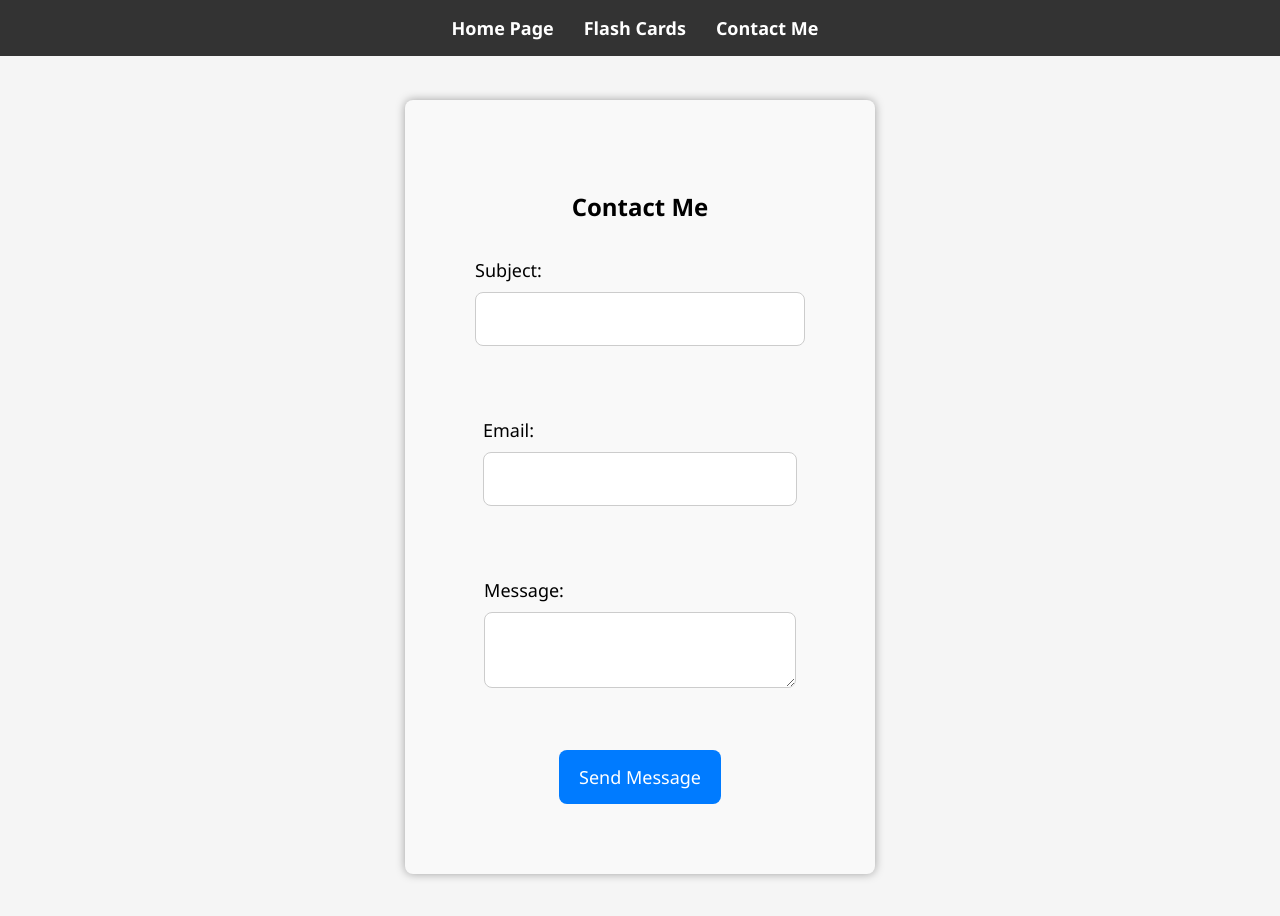
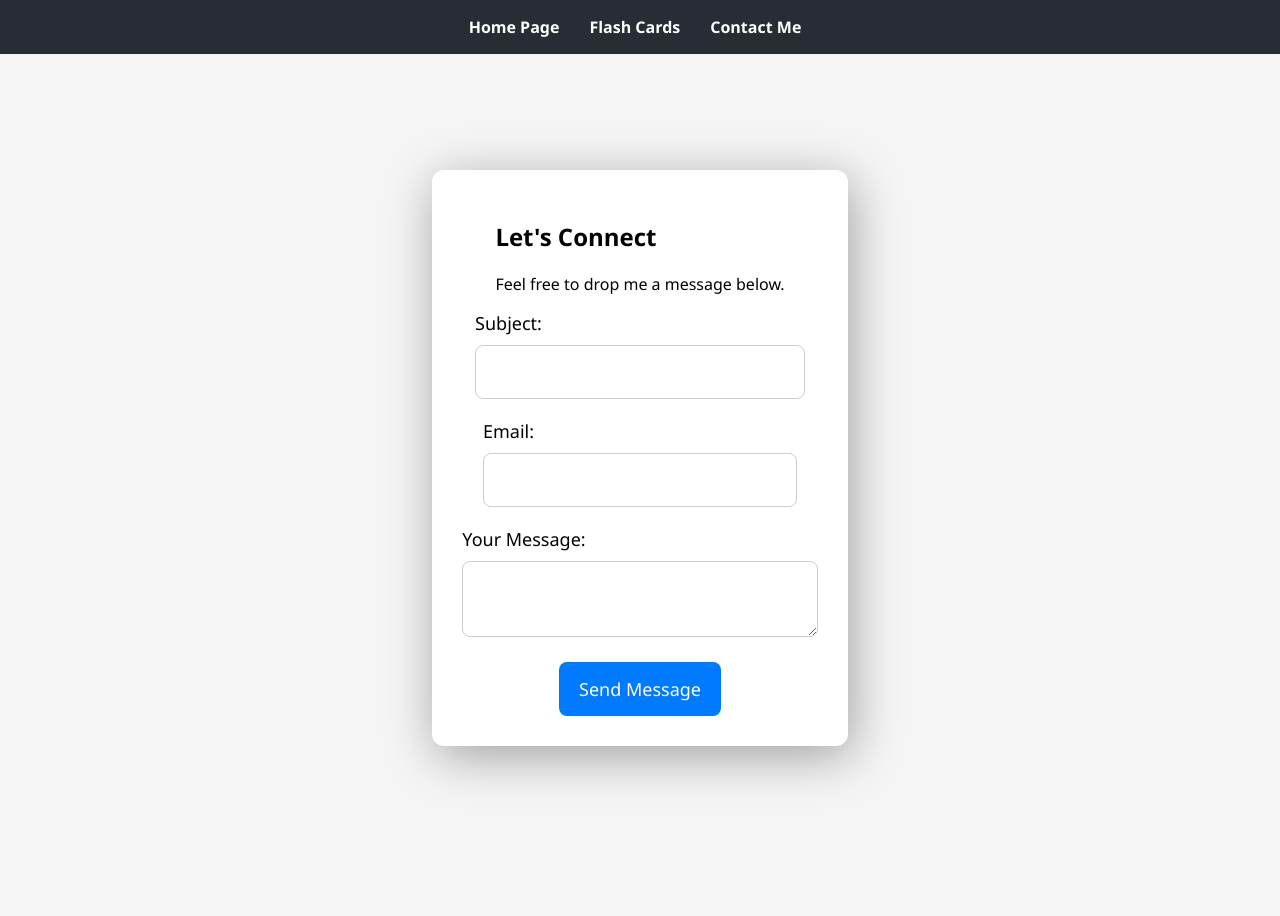
Before and after one commit to azershukurlu/wmas3, a React (Create React App) app: page /contactme in a window 1280 px wide. Before the commit the page ends 894 px from the top, so only its background shows below. Built offline with nearby package versions, Linux system fonts and the light colour scheme.

Commit message:
Modify/Fix Bugs & CSS

```diff
--- a/public/database/server.json
+++ b/public/database/server.json
@@ -18,7 +18,7 @@
       "id": 1,
       "question": "Who directed the movie 'Inception'?",
       "answer": "Christopher Nolan",
-      "modificationDate": "2023-12-30",
+      "modificationDate": "2023-12-31",
       "status": "Want to Learn",
       "order": 1
     },
@@ -26,7 +26,7 @@
       "id": 2,
       "question": "Which TV series is based on the 'A Song of Ice and Fire' books?",
       "answer": "Game of Thrones",
-      "modificationDate": "2023-12-30",
+      "modificationDate": "2023-12-31",
       "status": "Want to Learn",
       "order": 2
     },
@@ -34,7 +34,7 @@
       "id": 3,
       "question": "In 'The Matrix', what is the real name of Neo's character?",
       "answer": "Thomas Anderson",
-      "modificationDate": "2023-12-30",
+      "modificationDate": "2023-12-31",
       "status": "Want to Learn",
       "order": 3
     },
--- a/src/ContactMe.jsx
+++ b/src/ContactMe.jsx
@@ -32,7 +32,7 @@ const ContactMe = () => {
       });
 
       if (response.ok) {
-        alert("Message is sent!");
+        alert("Message sent successfully!");
       } else {
         alert("Error occurred while submitting the message. Please try again!");
         console.error("An error occurred while submitting the message.");
@@ -45,37 +45,43 @@ const ContactMe = () => {
 
   return (
     <div className="contact-form-container">
-      <h2>Contact Me</h2>
+      <div className="form-header">
+        <h2>Let's Connect</h2>
+        <p>Feel free to drop me a message below.</p>
+      </div>
       <form onSubmit={handleFormSubmit} className="custom-contact-form">
-        <label>
-          Subject:
+        <div className="form-group">
+          <label htmlFor="subject">Subject:</label>
           <input
             type="text"
+            id="subject"
             name="subject"
             value={userMessage.subject}
             onChange={handleInputChange}
+            required
           />
-        </label>
-        <br />
-        <label>
-          Email:
+        </div>
+        <div className="form-group">
+          <label htmlFor="email">Email:</label>
           <input
             type="email"
+            id="email"
             name="email"
             value={userMessage.email}
             onChange={handleInputChange}
+            required
           />
-        </label>
-        <br />
-        <label>
-          Message:
+        </div>
+        <div className="form-group">
+          <label htmlFor="content">Your Message:</label>
           <textarea
+            id="content"
             name="content"
             value={userMessage.content}
             onChange={handleInputChange}
+            required
           />
-        </label>
-        <br />
+        </div>
         <button type="submit" className="submit-message-button">
           Send Message
         </button>
--- a/src/DisplayCards.jsx
+++ b/src/DisplayCards.jsx
@@ -106,9 +106,10 @@ const DisplayCards = ({ onDelete, setFlashCards: setFlashCards }) => {
   }, [handleScroll]);
 
   const handleAddCard = (newCard) => {
-    fetchCards("_sort=id&_order=desc&_limit=1")
+    fetchCards("_sort=modificationDate&_order=desc&_limit=1")
       .then(([latestCard]) => {
         const nextId = latestCard ? latestCard.id + 1 : 1;
+
         return fetch("http://localhost:3000/cardData", {
           method: "POST",
           headers: {
@@ -125,7 +126,7 @@ const DisplayCards = ({ onDelete, setFlashCards: setFlashCards }) => {
       })
       .then((response) => response.json())
       .then((addedCard) => {
-        setLocalFlashCards([...flashCards, addedCard]);
+        setLocalFlashCards([addedCard, ...flashCards]);
         setIsAddCardFormVisible(false);
       })
       .catch((error) => {
@@ -168,8 +169,8 @@ const DisplayCards = ({ onDelete, setFlashCards: setFlashCards }) => {
     return (
       <div className="create-card-form">
         <NewCardComponent
-          onAddCard={handleAddCard}
-          onCancel={() => setIsAddCardFormVisible(false)}
+          onCreateCardAction={handleAddCard}
+          onCancelAction={() => setIsAddCardFormVisible(false)}
         />
       </div>
     );
--- a/src/MyProjects.jsx
+++ b/src/MyProjects.jsx
@@ -1,14 +1,24 @@
 import React from "react";
+import "./style/MyProjects.css";
 
 function MyProjects({ projectName, projectDescription, projectLink }) {
-  const clickEventHandler = () => {
-    window.open(projectLink, "_blank");
-  };
-
   return (
-    <li className="projects-container" onClick={clickEventHandler}>
-      <b className="list-projects">{projectName}:</b> {projectDescription}
-    </li>
+    <div className="project-card">
+      <div className="project-header">
+        <h3 className="project-name">{projectName}</h3>
+      </div>
+      <div className="project-details">
+        <p className="project-description">{projectDescription}</p>
+        <a
+          className="project-link"
+          href={projectLink}
+          target="_blank"
+          rel="noopener noreferrer"
+        >
+          View Project
+        </a>
+      </div>
+    </div>
   );
 }
 
--- a/src/style/App.css
+++ b/src/style/App.css
@@ -23,7 +23,7 @@ body {
 }
 
 nav {
-  background-color: #333;
+  background-color: #282c35;
   padding: 16px;
   position: fixed;
   top: 0;
@@ -61,37 +61,7 @@ nav a:hover {
 .main-container {
   background-color: #fff;
   padding: 20px;
-  box-shadow: 0 0 10px rgba(0, 0, 0, 0.35);
+  box-shadow: 4px 8px 40px rgba(0, 0, 0, 0.35);
   text-align: center;
-  margin-top: 100px;
+  margin-top: 80px;
 }
-
-.project-container {
-  list-style: none;
-  padding: 0;
-}
-
-.projects-container {
-  cursor: pointer;
-  padding: 15px;
-  margin-bottom: 20px;
-  border: 1px solid #eee;
-  box-shadow: 0 4px 8px rgba(0, 0, 0, 0.1);
-  transition: transform 0.35s ease, background-color 0.3s ease,
-    box-shadow 0.3s ease;
-}
-
-.projects-container:hover {
-  background-color: #f9f9f9;
-  transform: scale(1.03);
-  box-shadow: 0 8px 16px rgba(0, 0, 0, 0.2);
-}
-
-.list-projects {
-  color: #007bff;
-  transition: color 0.3s;
-}
-
-.list-projects:hover {
-  color: #0056b3;
-}
--- a/src/style/ContactMe.css
+++ b/src/style/ContactMe.css
@@ -1,67 +1,29 @@
-* {
-  font-family: "Segoe UI", Tahoma, Geneva, Verdana, sans-serif;
-}
-
-body {
-  margin: 0;
-  font-family: "Arial", sans-serif;
-  background-color: #f5f5f5;
-  display: flex;
-  align-items: center;
-  justify-content: center;
-  min-height: 100vh;
-}
-
-nav {
-  background-color: #333;
-  padding: 15px;
-  border-radius: 8px;
-  margin-bottom: 20px;
-}
-
-nav ul {
-  list-style: none;
-  margin: 0;
-  padding: 0;
-  display: flex;
-  justify-content: center;
-}
-
-nav li {
-  margin-right: 20px;
-}
-
-nav a {
-  text-decoration: none;
-  color: #fff;
-  font-weight: bold;
-  font-size: 18px;
-  transition: color 0.3s;
-}
-
-nav a:hover {
-  color: #007bff;
-}
-
 .contact-form-container {
-  max-width: 600px;
-  margin-top: 80px;
-  padding: 70px;
-  background-color: #f9f9f9;
-  box-shadow: 0 0 10px rgba(0, 0, 0, 0.35);
-  border-radius: 8px;
+  max-width: 500px;
+  margin: 150px auto;
+  padding: 30px;
+  background-color: #fff;
+  box-shadow: 4px 10px 50px rgba(0, 0, 0, 0.35);
+  border-radius: 12px;
   display: flex;
   flex-direction: column;
   align-items: center;
+  transition: transform 0.3s ease-in-out;
+}
+
+.contact-form-container:hover {
+  transform: scale(1.02);
 }
 
 .custom-contact-form {
+  width: 100%;
   display: flex;
   flex-direction: column;
   align-items: center;
 }
 
 label {
+  cursor: pointer;
   margin: 15px 0;
   font-size: 18px;
 }
@@ -70,7 +32,6 @@ input,
 textarea {
   width: 100%;
   max-width: 400px;
-  max-height: 150px;
   padding: 15px;
   margin-top: 10px;
   margin-bottom: 20px;
@@ -79,6 +40,7 @@ textarea {
   box-sizing: border-box;
   font-size: 16px;
   transition: border-color 0.3s ease, box-shadow 0.3s ease;
+  cursor: text;
 }
 
 input:focus,
--- a/src/style/FlashcardApp.css
+++ b/src/style/FlashcardApp.css
@@ -31,7 +31,7 @@
 
 .card:hover {
   --translate-y: -5px;
-  box-shadow: 0 12px 24px rgba(0, 0, 0, 0.3);
+  box-shadow: 0 18px 24px rgba(0, 0, 0, 0.3);
 }
 
 .card.flip {
--- /dev/null
+++ b/src/style/MyProjects.css
@@ -0,0 +1,54 @@
+* {
+  font-family: "Segoe UI", Tahoma, Geneva, Verdana, sans-serif;
+}
+
+.project-card {
+  background-color: #282c35;
+  border: 2px solid #4d4d4d;
+  border-radius: 12px;
+  overflow: hidden;
+  margin: 20px;
+  padding: 20px;
+  box-shadow: 0 4px 8px rgba(0, 0, 0, 0.1);
+  transition: transform 0.2s ease-in-out;
+  cursor: pointer;
+}
+
+.project-card:hover {
+  transform: scale(1.05);
+}
+
+.project-header {
+  border-bottom: 2px solid #4d4d4d;
+  padding-bottom: 10px;
+  margin-bottom: 10px;
+}
+
+.project-name {
+  font-size: 1.5em;
+  color: #007bff;
+  margin: 0;
+}
+
+.project-details {
+  font-size: 1.1em;
+  color: #fff;
+}
+
+.project-description {
+  margin-bottom: 15px;
+}
+
+.project-link {
+  background-color: #007bff;
+  color: #fff;
+  text-decoration: none;
+  padding: 10px 20px;
+  border-radius: 8px;
+  display: inline-block;
+  transition: background-color 0.3s ease;
+
+  &:hover {
+    background-color: #0056b3;
+  }
+}
```
Also changed, not shown: src/FlashcardApp.jsx (+66 -58 lines).
